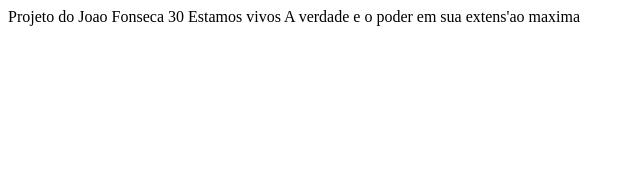
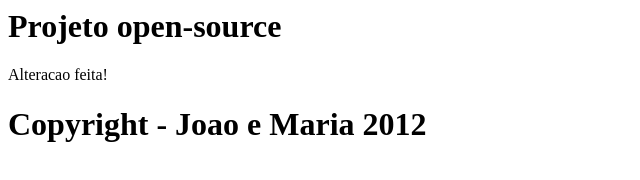
Before and after one commit to kltech/curso-git, a plain HTML site: page index.html in a window 1280 px wide. Shown: the whole page, without its empty margins (0-640 px from the left). Drawn offline with Linux system fonts and the light colour scheme.

Commit message:
Maria no Copyright

```diff
--- a/index.html
+++ b/index.html
@@ -1,7 +1,10 @@
 <html>
-   <head>Projeto do Joao Fonseca 30 Estamos vivos
+   <head>
+	<title>Projeto open-source do Joao Carlos</title>
    </head>
    <body>
-	A verdade e o poder em sua extens'ao maxima
+	<h1>Projeto open-source</h1>
+	<p>Alteracao feita!</p>
+	<h1>Copyright - Joao e Maria 2012</h1>
    </body>
 </html>
```
